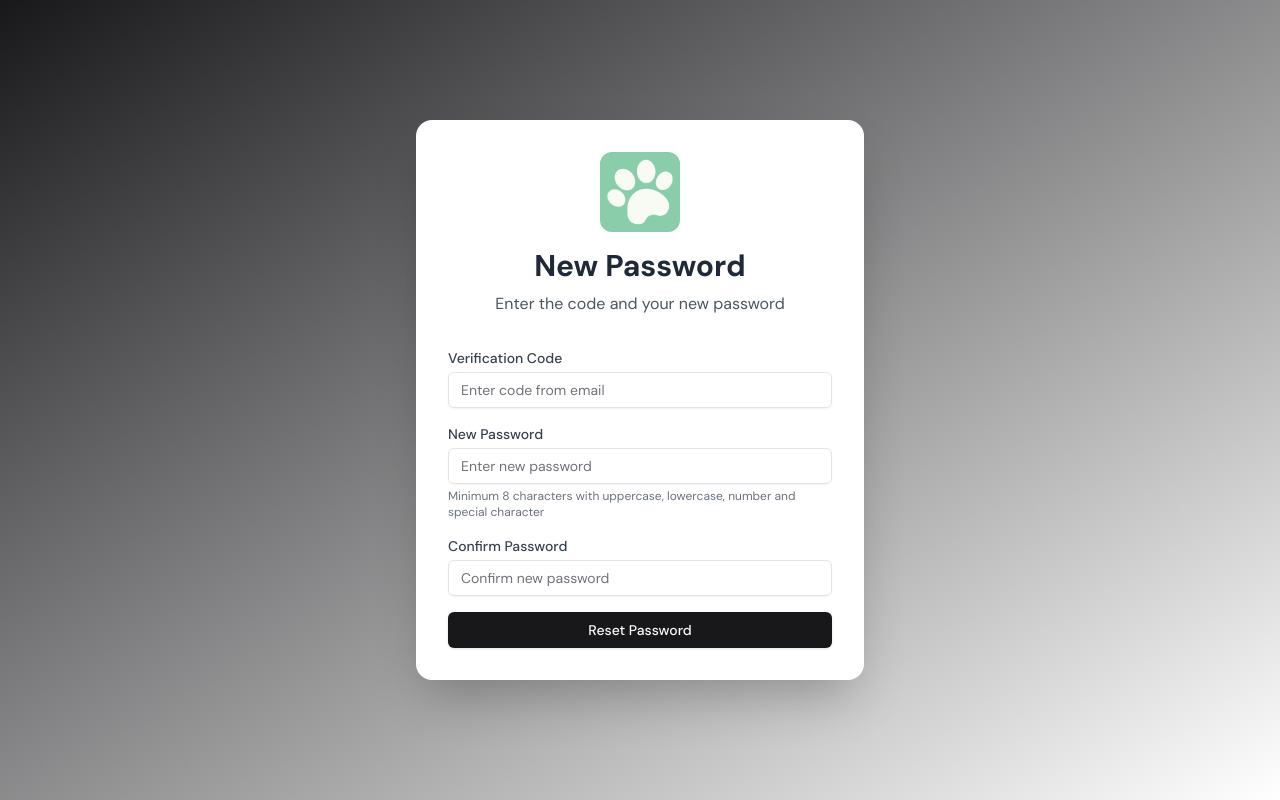
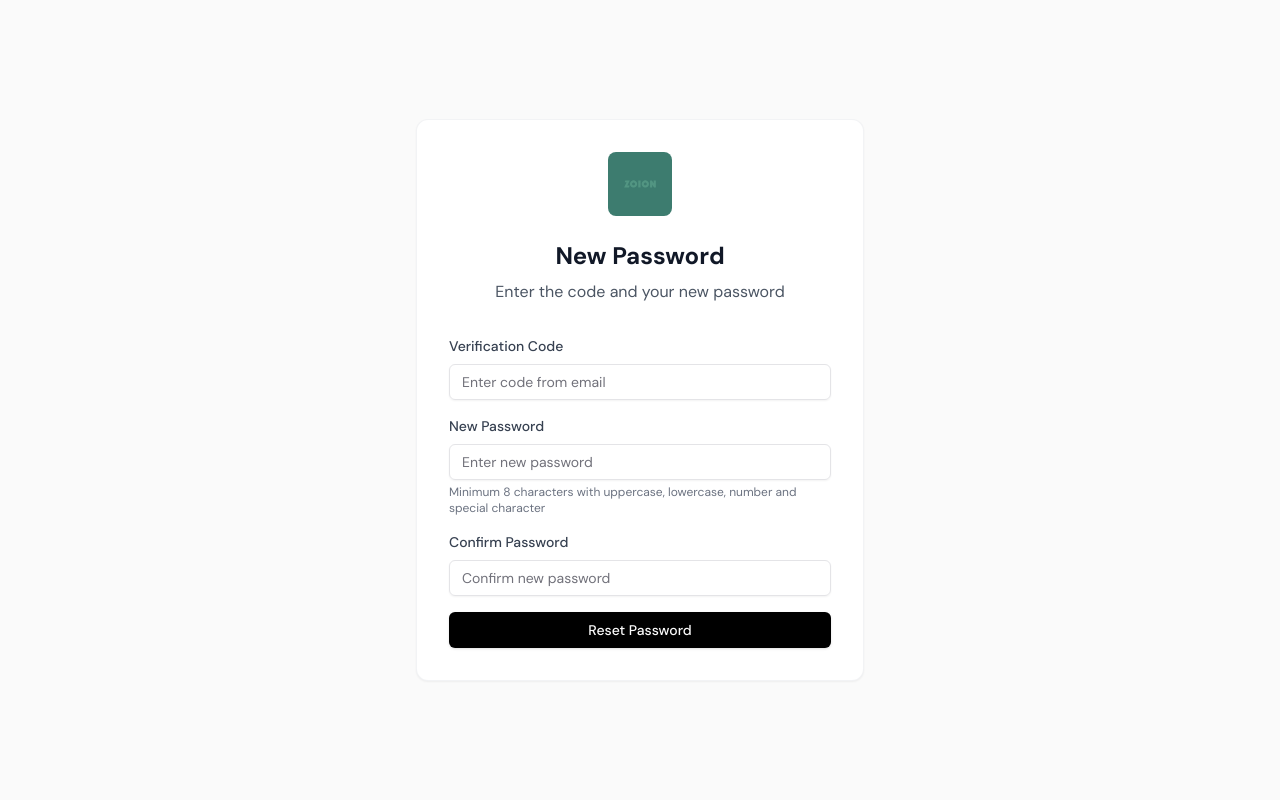
Before and after one commit to KotteJR/Zoion-WebApp, a Next.js app: page /auth/new-password in a window 1280 px wide. Built offline with nearby package versions, Linux system fonts and the light colour scheme; no server answers.

Commit message:
Fix useSearchParams Suspense boundary errors
- Wrap useSearchParams() in Suspense boundaries for auth pages
- Update verify and new-password pages with proper Suspense fallbacks
- Update auth pages design to match app consistency
- Fix build errors for static generation

```diff
--- a/src/app/auth/new-password/page.tsx
+++ b/src/app/auth/new-password/page.tsx
@@ -1,13 +1,13 @@
 'use client';
 
-import { useState } from 'react';
+import { useState, Suspense } from 'react';
 import { useRouter, useSearchParams } from 'next/navigation';
 import Image from 'next/image';
 import { confirmResetPassword } from 'aws-amplify/auth';
 import { Button } from '@/components/ui/button';
 import { Input } from '@/components/ui/input';
 
-export default function NewPasswordPage() {
+function NewPasswordContent() {
   const router = useRouter();
   const searchParams = useSearchParams();
   const email = searchParams.get('email') || '';
@@ -52,24 +52,26 @@ export default function NewPasswordPage() {
   };
 
   return (
-    <div className="min-h-screen flex items-center justify-center bg-gradient-to-br from-primary to-primary-dark px-4">
+    <div className="min-h-screen flex items-center justify-center bg-sidebar px-4">
       <div className="w-full max-w-md">
-        <div className="bg-white rounded-2xl shadow-2xl p-8">
+        <div className="bg-white rounded-xl border border-gray-200/50 shadow-sm p-8">
           <div className="text-center mb-8">
-            <Image
-              src="/assets/icons/zoionAppIcon.png"
-              alt="Zoion Logo"
-              width={80}
-              height={80}
-              className="mx-auto rounded-xl mb-4"
-            />
-            <h1 className="text-3xl font-bold text-gray-800">New Password</h1>
+            <div className="w-16 h-16 bg-[#3d7c6f] rounded-lg flex items-center justify-center mx-auto mb-6">
+              <Image
+                src="/assets/images/svg/zoionLogo.svg"
+                alt="Zoion Logo"
+                width={32}
+                height={32}
+                className="w-8 h-8"
+              />
+            </div>
+            <h1 className="text-2xl font-bold text-gray-900">New Password</h1>
             <p className="text-gray-600 mt-2">Enter the code and your new password</p>
           </div>
 
           <form onSubmit={handleSubmit} className="space-y-4">
             <div>
-              <label htmlFor="code" className="block text-sm font-medium text-gray-700 mb-1">
+              <label htmlFor="code" className="block text-sm font-medium text-gray-700 mb-2">
                 Verification Code
               </label>
               <Input
@@ -79,11 +81,12 @@ export default function NewPasswordPage() {
                 value={code}
                 onChange={(e) => setCode(e.target.value)}
                 required
+                className="w-full"
               />
             </div>
 
             <div>
-              <label htmlFor="newPassword" className="block text-sm font-medium text-gray-700 mb-1">
+              <label htmlFor="newPassword" className="block text-sm font-medium text-gray-700 mb-2">
                 New Password
               </label>
               <Input
@@ -94,12 +97,13 @@ export default function NewPasswordPage() {
                 onChange={(e) => setNewPassword(e.target.value)}
                 required
                 autoComplete="new-password"
+                className="w-full"
               />
               <p className="text-xs text-gray-500 mt-1">Minimum 8 characters with uppercase, lowercase, number and special character</p>
             </div>
 
             <div>
-              <label htmlFor="confirmPassword" className="block text-sm font-medium text-gray-700 mb-1">
+              <label htmlFor="confirmPassword" className="block text-sm font-medium text-gray-700 mb-2">
                 Confirm Password
               </label>
               <Input
@@ -110,6 +114,7 @@ export default function NewPasswordPage() {
                 onChange={(e) => setConfirmPassword(e.target.value)}
                 required
                 autoComplete="new-password"
+                className="w-full"
               />
             </div>
 
@@ -119,7 +124,7 @@ export default function NewPasswordPage() {
               </div>
             )}
 
-            <Button type="submit" disabled={isLoading} className="w-full">
+            <Button type="submit" disabled={isLoading} className="w-full bg-black hover:bg-gray-800">
               {isLoading ? 'Resetting...' : 'Reset Password'}
             </Button>
           </form>
@@ -128,3 +133,30 @@ export default function NewPasswordPage() {
     </div>
   );
 }
+
+export default function NewPasswordPage() {
+  return (
+    <Suspense fallback={
+      <div className="min-h-screen flex items-center justify-center bg-sidebar px-4">
+        <div className="w-full max-w-md">
+          <div className="bg-white rounded-xl border border-gray-200/50 shadow-sm p-8">
+            <div className="text-center">
+              <div className="w-16 h-16 bg-[#3d7c6f] rounded-lg flex items-center justify-center mx-auto mb-6">
+                <Image
+                  src="/assets/images/svg/zoionLogo.svg"
+                  alt="Zoion Logo"
+                  width={32}
+                  height={32}
+                  className="w-8 h-8"
+                />
+              </div>
+              <h1 className="text-2xl font-bold text-gray-900">Loading...</h1>
+            </div>
+          </div>
+        </div>
+      </div>
+    }>
+      <NewPasswordContent />
+    </Suspense>
+  );
+}
--- a/src/app/auth/verify/page.tsx
+++ b/src/app/auth/verify/page.tsx
@@ -7,7 +7,7 @@ import { confirmSignUp, resendSignUpCode } from 'aws-amplify/auth';
 import { Button } from '@/components/ui/button';
 import { Input } from '@/components/ui/input';
 
-export default function VerifyPage() {
+function VerifyContent() {
   const router = useRouter();
   const searchParams = useSearchParams();
   const email = searchParams.get('email') || '';
@@ -56,18 +56,20 @@ export default function VerifyPage() {
   };
 
   return (
-    <div className="min-h-screen flex items-center justify-center bg-gradient-to-br from-primary to-primary-dark px-4">
+    <div className="min-h-screen flex items-center justify-center bg-sidebar px-4">
       <div className="w-full max-w-md">
-        <div className="bg-white rounded-2xl shadow-2xl p-8">
+        <div className="bg-white rounded-xl border border-gray-200/50 shadow-sm p-8">
           <div className="text-center mb-8">
-            <Image
-              src="/assets/icons/zoionAppIcon.png"
-              alt="Zoion Logo"
-              width={80}
-              height={80}
-              className="mx-auto rounded-xl mb-4"
-            />
-            <h1 className="text-3xl font-bold text-gray-800">Verify Email</h1>
+            <div className="w-16 h-16 bg-[#3d7c6f] rounded-lg flex items-center justify-center mx-auto mb-6">
+              <Image
+                src="/assets/images/svg/zoionLogo.svg"
+                alt="Zoion Logo"
+                width={32}
+                height={32}
+                className="w-8 h-8"
+              />
+            </div>
+            <h1 className="text-2xl font-bold text-gray-900">Verify Email</h1>
             <p className="text-gray-600 mt-2">
               We sent a verification code to
               <br />
@@ -77,7 +79,7 @@ export default function VerifyPage() {
 
           <form onSubmit={handleVerify} className="space-y-4">
             <div>
-              <label htmlFor="code" className="block text-sm font-medium text-gray-700 mb-1">
+              <label htmlFor="code" className="block text-sm font-medium text-gray-700 mb-2">
                 Verification Code
               </label>
               <Input
@@ -88,7 +90,7 @@ export default function VerifyPage() {
                 onChange={(e) => setCode(e.target.value)}
                 required
                 maxLength={6}
-                className="text-center text-2xl tracking-widest"
+                className="text-center text-2xl tracking-widest w-full"
               />
             </div>
 
@@ -104,7 +106,7 @@ export default function VerifyPage() {
               </div>
             )}
 
-            <Button type="submit" disabled={isLoading} className="w-full">
+            <Button type="submit" disabled={isLoading} className="w-full bg-black hover:bg-gray-800">
               Verify Email
             </Button>
           </form>
@@ -115,7 +117,7 @@ export default function VerifyPage() {
               <button
                 type="button"
                 onClick={handleResendCode}
-                className="text-primary hover:text-primary-dark font-medium"
+                className="text-[#3d7c6f] hover:text-[#175c51] font-medium"
               >
                 Resend
               </button>
@@ -126,3 +128,30 @@ export default function VerifyPage() {
     </div>
   );
 }
+
+export default function VerifyPage() {
+  return (
+    <Suspense fallback={
+      <div className="min-h-screen flex items-center justify-center bg-sidebar px-4">
+        <div className="w-full max-w-md">
+          <div className="bg-white rounded-xl border border-gray-200/50 shadow-sm p-8">
+            <div className="text-center">
+              <div className="w-16 h-16 bg-[#3d7c6f] rounded-lg flex items-center justify-center mx-auto mb-6">
+                <Image
+                  src="/assets/images/svg/zoionLogo.svg"
+                  alt="Zoion Logo"
+                  width={32}
+                  height={32}
+                  className="w-8 h-8"
+                />
+              </div>
+              <h1 className="text-2xl font-bold text-gray-900">Loading...</h1>
+            </div>
+          </div>
+        </div>
+      </div>
+    }>
+      <VerifyContent />
+    </Suspense>
+  );
+}
```
